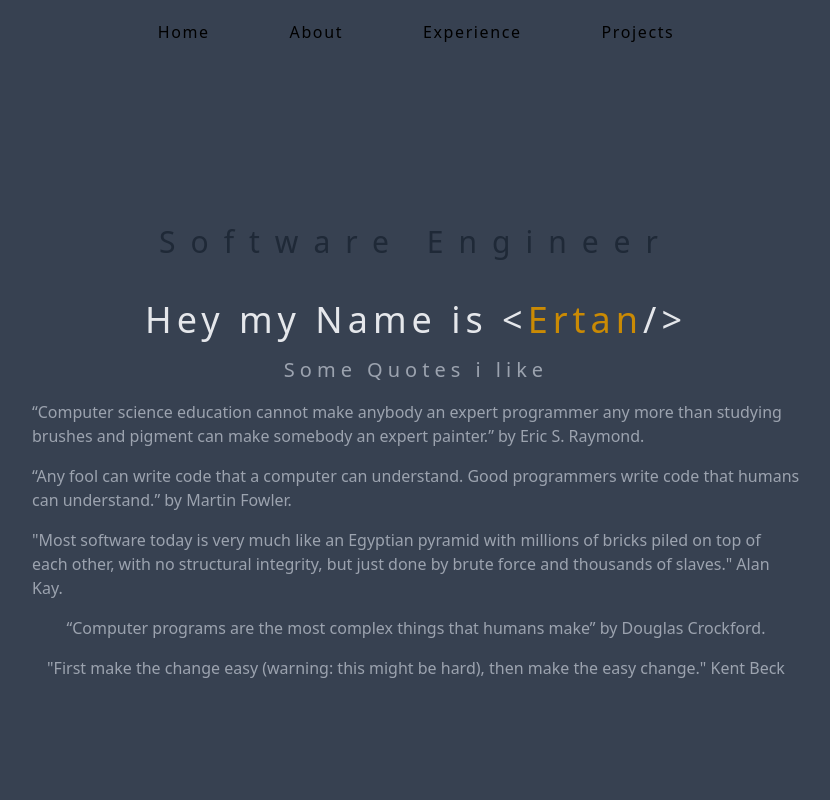
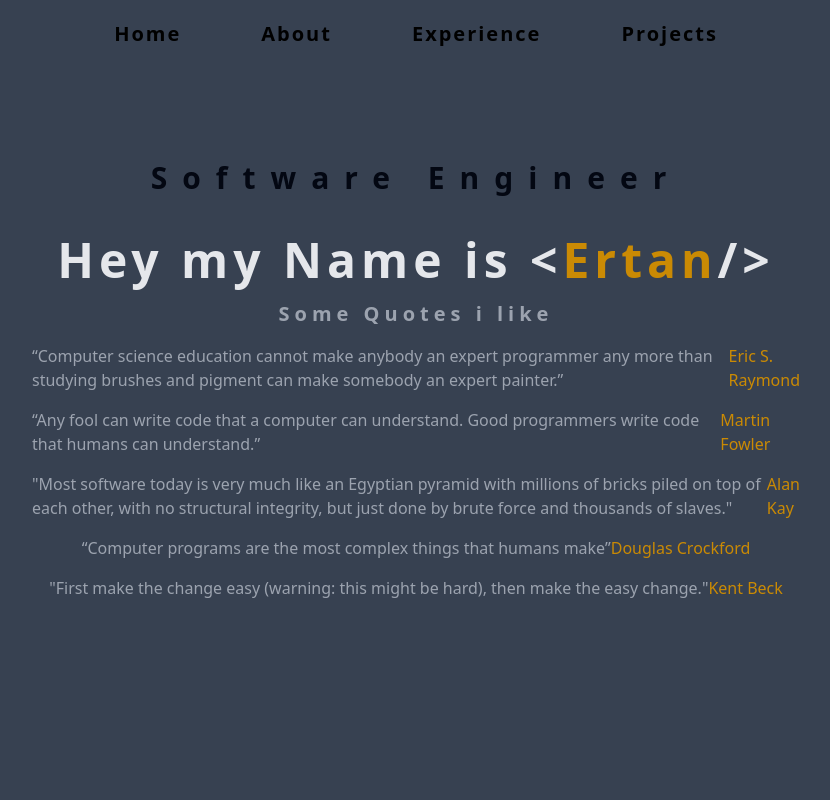
Before and after one commit to ErtanTP/Tailwind, a website: page out/website/index.html in a window 1280 px wide. Shown: the top 800 px of the page, without its empty margins (224-1054 px from the left). Drawn offline with Linux system fonts and the light colour scheme.

Commit message:
Fehlerbehebung

```diff
--- a/out/website/index.html
+++ b/out/website/index.html
@@ -7,7 +7,7 @@
 </head>
 <body class="bg-gray-700 ">
   <div class="">
-    <div class=" bg-gray-700 rounded flex  items-baseline justify-center gap-20 tracking-widest p-5  ">
+    <div class=" fixed w-[100%] bg-gray-700 rounded flex  items-baseline justify-center gap-20 tracking-widest p-5 font-semibold text-xl ">
       <a class="hover:text-gray-200 hover:underline decoration-yellow-600 decoration-4 transition hover:duration-300 " href="#home">Home</a>
       <a class="hover:text-gray-200 hover:underline decoration-yellow-600 decoration-4 transition hover:duration-300 " href="#about">About</a>
       <a class="hover:text-gray-200 hover:underline decoration-yellow-600 decoration-4 transition hover:duration-300 " href="#experience">Experience</a>
@@ -15,21 +15,21 @@
     </div>
 
     <div id="home" class=" ">
-      <h2 class="flex justify-center items-center  pt-40 text-3xl tracking-[15px] text-gray-800">Software Engineer</h2>
-      <h1 class="flex justify-center items-center pt-10 text-4xl text-gray-200 tracking-[5px]"> Hey my Name is  <<span class="text-yellow-600"> Ertan</span> /> </h1>
-      <p class="flex max-w-3xl justify-center items-center pt-4 m-auto text-gray-400 text-xl tracking-[5px]">Some Quotes i like</p>
+      <h2 class="flex justify-center items-center  pt-40 text-3xl tracking-[15px] text-gray-950 font-semibold">Software Engineer</h2>
+      <h1 class="flex justify-center items-center pt-10 text-5xl text-gray-200 tracking-[5px] font-bold"> Hey my Name is  <<span class="text-yellow-600"> Ertan</span> /> </h1>
+      <p class="flex max-w-3xl justify-center items-center pt-4 m-auto text-gray-400 text-xl tracking-[5px] font-semibold">Some Quotes i like</p>
       <p class="flex max-w-3xl justify-center items-center pt-4 m-auto text-gray-400 ">“Computer science education cannot make anybody an expert
-      programmer any more than studying brushes and pigment can make somebody an expert painter.” by Eric S. Raymond.</p>
+      programmer any more than studying brushes and pigment can make somebody an expert painter.” <span class="text-yellow-600">Eric S. Raymond</span></p>
       <p class="flex max-w-3xl justify-center items-center pt-4 m-auto text-gray-400 ">“Any fool can write code that a computer can understand.
-      Good programmers write code that humans can understand.” by Martin Fowler.</p>
+      Good programmers write code that humans can understand.” <span class="text-yellow-600">Martin Fowler</span></p>
       <p class="flex max-w-3xl justify-center items-center pt-4 m-auto text-gray-400 "> "Most software today is very much like an Egyptian pyramid with millions of bricks piled on top of each other,
-      with no structural integrity, but just done by brute force and thousands of slaves." Alan Kay.</p>
-      <p class="flex max-w-3xl justify-center items-center pt-4 m-auto text-gray-400 ">“Computer programs are the most complex things that humans make” by Douglas Crockford.</p>
-      <p class="flex max-w-3xl justify-center items-center pt-4 m-auto text-gray-400 ">"First make the change easy (warning: this might be hard), then make the easy change." Kent Beck</p>
+      with no structural integrity, but just done by brute force and thousands of slaves." <span class="text-yellow-600">Alan Kay</span></p>
+      <p class="flex max-w-3xl justify-center items-center pt-4 m-auto text-gray-400 ">“Computer programs are the most complex things that humans make” <span class="text-yellow-600">Douglas Crockford</span></p>
+      <p class="flex max-w-3xl justify-center items-center pt-4 m-auto text-gray-400 ">"First make the change easy (warning: this might be hard), then make the easy change." <span class="text-yellow-600">Kent Beck</span></p>
     </div>
 
     <div id="about">
-      <h2 class="flex justify-center items-center  pt-[360px] text-3xl tracking-[30px] text-gray-800">About</h2>
+      <h2 class="flex justify-center items-center  pt-[360px] text-3xl tracking-[30px] text-gray-950 font-semibold">About</h2>
       <h1 class="flex justify-center items-center pt-10 pb-10 text-4xl text-gray-200 tracking-[10px]">Here is a <<span class=" text-yellow-600 decoration-4"> little</span>> backround </h1>
       <p class="flex max-w-3xl justify-center items-center pt-4 m-auto text-gray-400 ">I'm Ertan a 20 year old programmer. I started Coding when i was 18 Years old and had a lot of fun with it,
         then i started studying comuter sience in Hamburg. After the first Semester i had a very bad and lost feeling and it didn't felt right to continue studiying.
@@ -42,7 +42,7 @@
 
 
     <div id="experience" class="pb-[360px]">
-      <h2 class="flex justify-center items-center  pt-[360px] text-3xl tracking-[30px] text-gray-800 ">Experience</h2>
+      <h2 class="flex justify-center items-center  pt-[360px] text-3xl tracking-[30px] text-gray-950 font-semibold">Experience</h2>
       <h1 class="flex justify-center items-center pt-10 pb-10 text-4xl text-gray-200 tracking-[10px]">Where i gained my <<span class=" text-yellow-600 decoration-4">  experience</span>/></h1>
 
       <div class=" flex pt-[150px] pb-96 justify-center items-center gap-24 ">
@@ -73,7 +73,7 @@
     </div>
 
     <div id="projects" class="pb-0">
-        <h2 class="flex justify-center items-center pt-[100px] text-3xl tracking-[30px] text-gray-800 ">Projects</h2>
+        <h2 class="flex justify-center items-center pt-[100px] text-3xl tracking-[30px] text-gray-950 font-semibold">Projects</h2>
         <h1 class="flex justify-center items-center pt-10 pb-10 text-4xl text-gray-200 tracking-[10px]">I have done these  <<span class=" text-yellow-600 decoration-4"> projects</span>/> so far</h1>
 
         <div class=" flex pt-[150px] justify-center items-center gap-24 ">
```
Also changed, not shown: out/css/tailwind.css.
